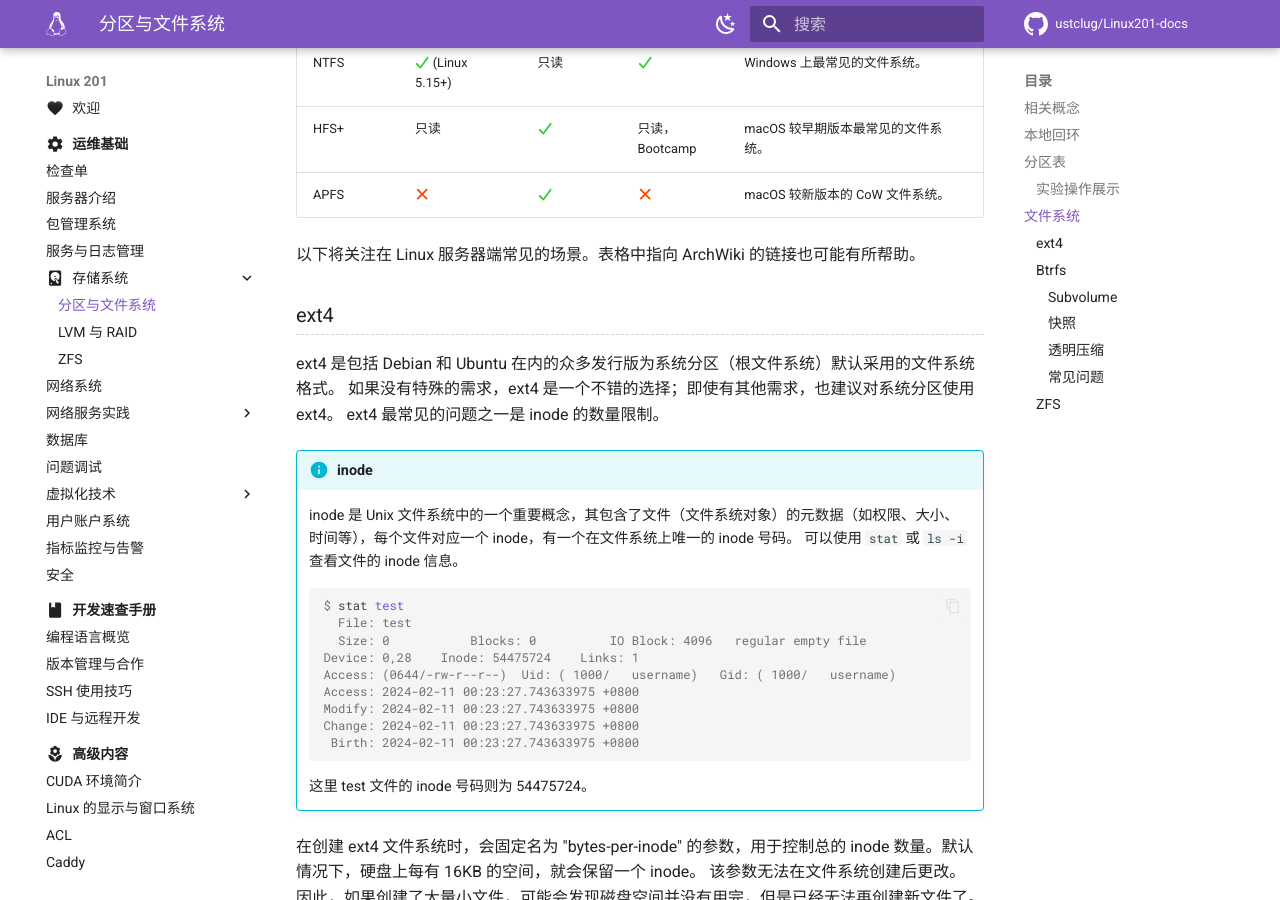
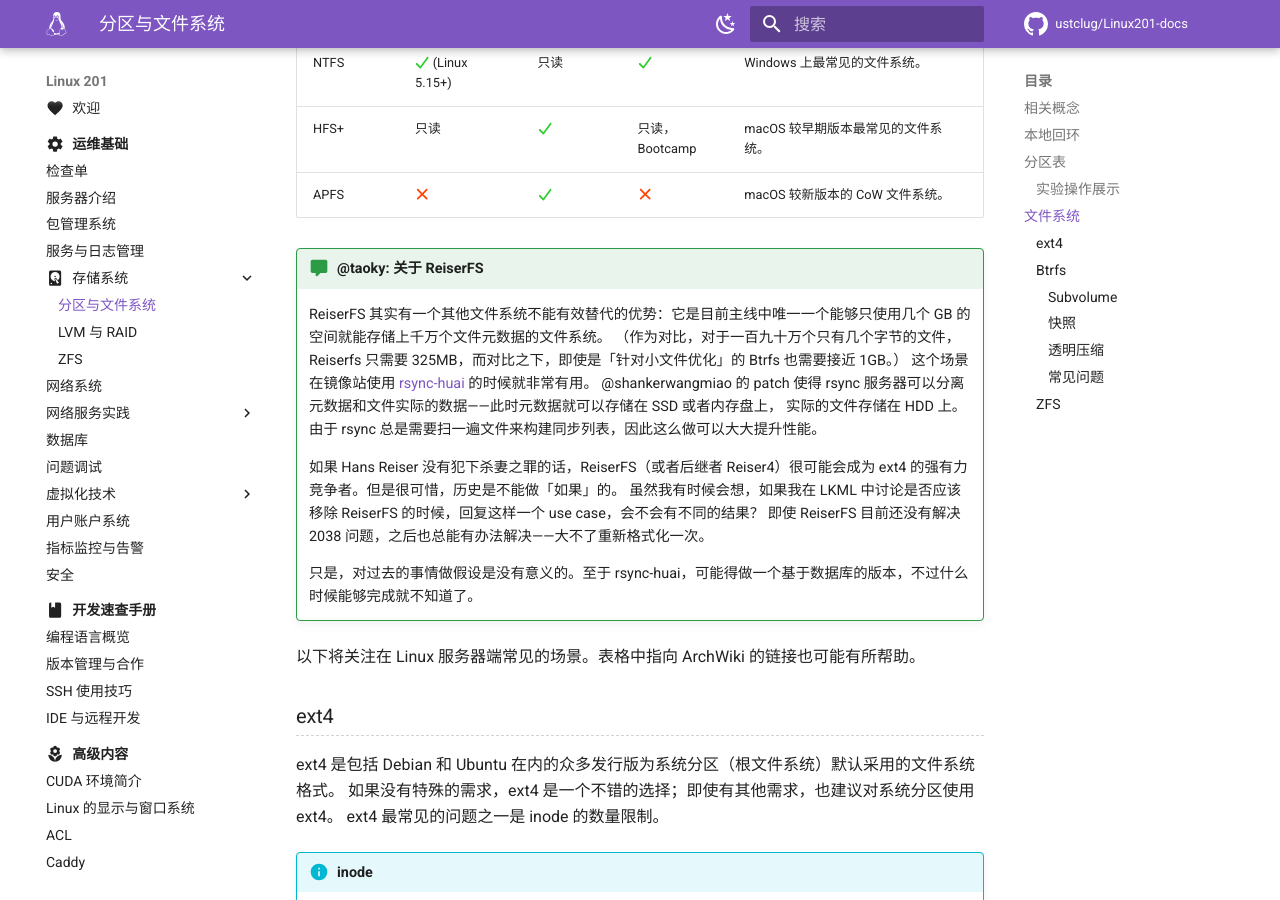
Before and after one commit to ustclug/Linux201-docs, an MkDocs documentation site: the page built from docs/ops/storage/filesystem.md, in a window 1280 px wide and 900 px high, scrolled down 6087 px. Built offline with MkDocs 1.6.1 and Material for MkDocs 9.7.7, drawn with Linux system fonts in a browser that asks for light colours; comment, search, counter and statistics services are not loaded.

Commit message:
ops/storage: comments about reiserfs

```diff
--- a/docs/ops/storage/filesystem.md
+++ b/docs/ops/storage/filesystem.md
@@ -370,6 +370,20 @@ test.img3  2623488 16775167 14151680  6.7G Linux filesystem
 | HFS+                                            | 只读                                                   | :fontawesome-solid-check:{: .limegreen } | 只读，Bootcamp                           | macOS 较早期版本最常见的文件系统。                                                                                    |
 | APFS                                            | :fontawesome-solid-xmark:{: .orangered }               | :fontawesome-solid-check:{: .limegreen } | :fontawesome-solid-xmark:{: .orangered } | macOS 较新版本的 CoW 文件系统。                                                                                       |
 
+!!! comment "@taoky: 关于 ReiserFS"
+
+    ReiserFS 其实有一个其他文件系统不能有效替代的优势：它是目前主线中唯一一个能够只使用几个 GB 的空间就能存储上千万个文件元数据的文件系统。
+    （作为对比，对于一百九十万个只有几个字节的文件，Reiserfs 只需要 325MB，而对比之下，即使是「针对小文件优化」的 Btrfs 也需要接近 1GB。）
+    这个场景在镜像站使用 [rsync-huai](https://github.com/tuna/rsync) 的时候就非常有用。
+    @shankerwangmiao 的 patch 使得 rsync 服务器可以分离元数据和文件实际的数据——此时元数据就可以存储在 SSD 或者内存盘上，
+    实际的文件存储在 HDD 上。由于 rsync 总是需要扫一遍文件来构建同步列表，因此这么做可以大大提升性能。
+
+    如果 Hans Reiser 没有犯下杀妻之罪的话，ReiserFS（或者后继者 Reiser4）很可能会成为 ext4 的强有力竞争者。但是很可惜，历史是不能做「如果」的。
+    虽然我有时候会想，如果我在 LKML 中讨论是否应该移除 ReiserFS 的时候，回复这样一个 use case，会不会有不同的结果？
+    即使 ReiserFS 目前还没有解决 2038 问题，之后也总能有办法解决——大不了重新格式化一次。
+
+    只是，对过去的事情做假设是没有意义的。至于 rsync-huai，可能得做一个基于数据库的版本，不过什么时候能够完成就不知道了。
+
 以下将关注在 Linux 服务器端常见的场景。表格中指向 ArchWiki 的链接也可能有所帮助。
 
 ### ext4
```
Also changed, not shown: docs/ops/storage/lvm-raid.md (+1 -1 lines).
